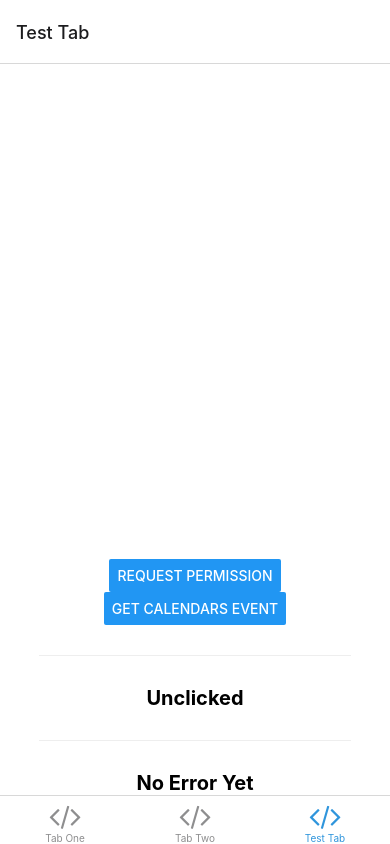
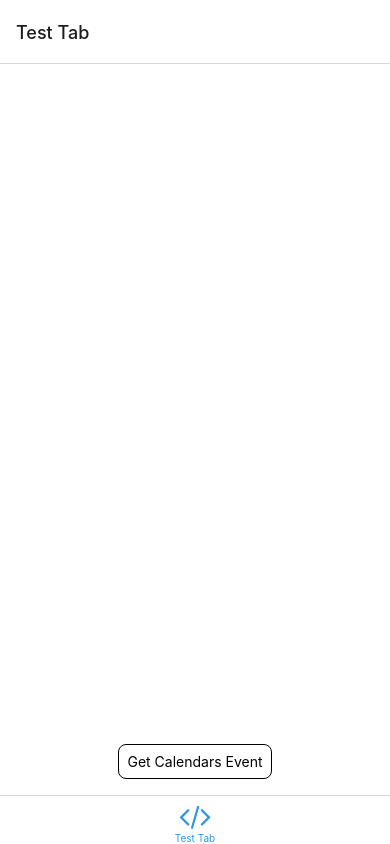
Before and after one commit to argens1203/react-native, a React Native app: screen /TestTab in a window 390 px wide. Built offline with nearby package versions, Linux system fonts and the light colour scheme; what expo-linking would draw is missing.

Commit message:
feat: cleanup

```diff
--- /dev/null
+++ b/components/clickable/index.tsx
@@ -0,0 +1,26 @@
+import { ReactChild } from "react";
+import { TouchableHighlight, View } from "react-native";
+
+type Props = {
+    onPress: () => void,
+    children: ReactChild,
+}
+
+export function Clickable(props: Props){
+    const {children, onPress} = props;
+    return (
+        <TouchableHighlight
+            // activeOpacity={0}
+            underlayColor={'gray'}
+            onPress={onPress}
+            style={{
+                borderWidth: 1,
+                padding: 8,
+                margin: 16,
+                borderRadius: 8
+            }}
+        >
+            {children}
+        </TouchableHighlight>
+    )
+}
--- a/navigation/index.tsx
+++ b/navigation/index.tsx
@@ -59,11 +59,19 @@ function BottomTabNavigator() {
 
   return (
     <BottomTab.Navigator
-      initialRouteName="TabOne"
+      initialRouteName="TestTab"
       screenOptions={{
         tabBarActiveTintColor: Colors[colorScheme].tint,
       }}>
       <BottomTab.Screen
+        name="TestTab"
+        component={TestTab}
+        options={{
+          title: 'Test Tab',
+          tabBarIcon: ({ color }) => <TabBarIcon name="code" color={color} />,
+        }}
+      />
+      {/* <BottomTab.Screen
         name="TabOne"
         component={TabOneScreen}
         options={({ navigation }: RootTabScreenProps<'TabOne'>) => ({
@@ -92,15 +100,7 @@ function BottomTabNavigator() {
           title: 'Tab Two',
           tabBarIcon: ({ color }) => <TabBarIcon name="code" color={color} />,
         }}
-      />
-      <BottomTab.Screen
-        name="TestTab"
-        component={TestTab}
-        options={{
-          title: 'Test Tab',
-          tabBarIcon: ({ color }) => <TabBarIcon name="code" color={color} />,
-        }}
-      />
+      /> */}
     </BottomTab.Navigator>
   );
 }
--- a/screens/test-tab/event.tsx
+++ b/screens/test-tab/event.tsx
@@ -1,6 +1,5 @@
-import { DateTime } from 'luxon';
 import React from 'react';
-import { View, Text } from 'react-native';
+import { Text, View } from '../../components/Themed';
 import { CalendarEvent } from '../../modules/calendar/entities/calendar-event.entity';
 
 type Props = {
--- a/screens/test-tab/index.tsx
+++ b/screens/test-tab/index.tsx
@@ -11,6 +11,7 @@ import { Schedule } from '../../modules/calendar/schedule.ios';
 import { CalendarEvent } from '../../modules/calendar/entities/calendar-event.entity';
 
 import { Event } from './event';
+import { Clickable } from '../../components/clickable';
 
 export default function TestTabScreen({ navigation }: RootTabScreenProps<'TabOne'>) {
   const [text, setText] = useState('Unclicked');
@@ -46,12 +47,18 @@ export default function TestTabScreen({ navigation }: RootTabScreenProps<'TabOne
           renderItem={({item}) => (<Event event={item}/>)}
           keyExtractor={(e: CalendarEvent) => e.id}
         />
-      <Button onPress={requestPermission} title={'Request Permission'}/>
-      <Button onPress={getCalendarEvents} title={'Get Calendars Event'}/>
-      <View style={styles.separator} lightColor="#eee" darkColor="rgba(255,255,255,0.1)" />
+      {/* <Button onPress={requestPermission} title={'Request Permission'}/> */}
+      <Clickable
+        onPress={getCalendarEvents}
+      >
+        <Text>
+          Get Calendars Event
+        </Text>
+      </Clickable>
+      {/* <View style={styles.separator} lightColor="#eee" darkColor="rgba(255,255,255,0.1)" />
       <Text style={styles.title}>{text}</Text>
       <View style={styles.separator} lightColor="#eee" darkColor="rgba(255,255,255,0.1)" />
-      <Text style={styles.title}>{error}</Text>
+      <Text style={styles.title}>{error}</Text> */}
     </View>
   );
 }
--- a/utils/luxon.util.ts
+++ b/utils/luxon.util.ts
@@ -2,7 +2,7 @@ import { DateTime } from 'luxon';
 
 export function dateTimeFromStringOrDate(input: string | Date){
     if (typeof input === 'string'){
-        console.log('date rep string', input);
+        // console.log('date rep string', input);
         return DateTime.fromISO(input);
     }
     return DateTime.fromJSDate(input);
```
